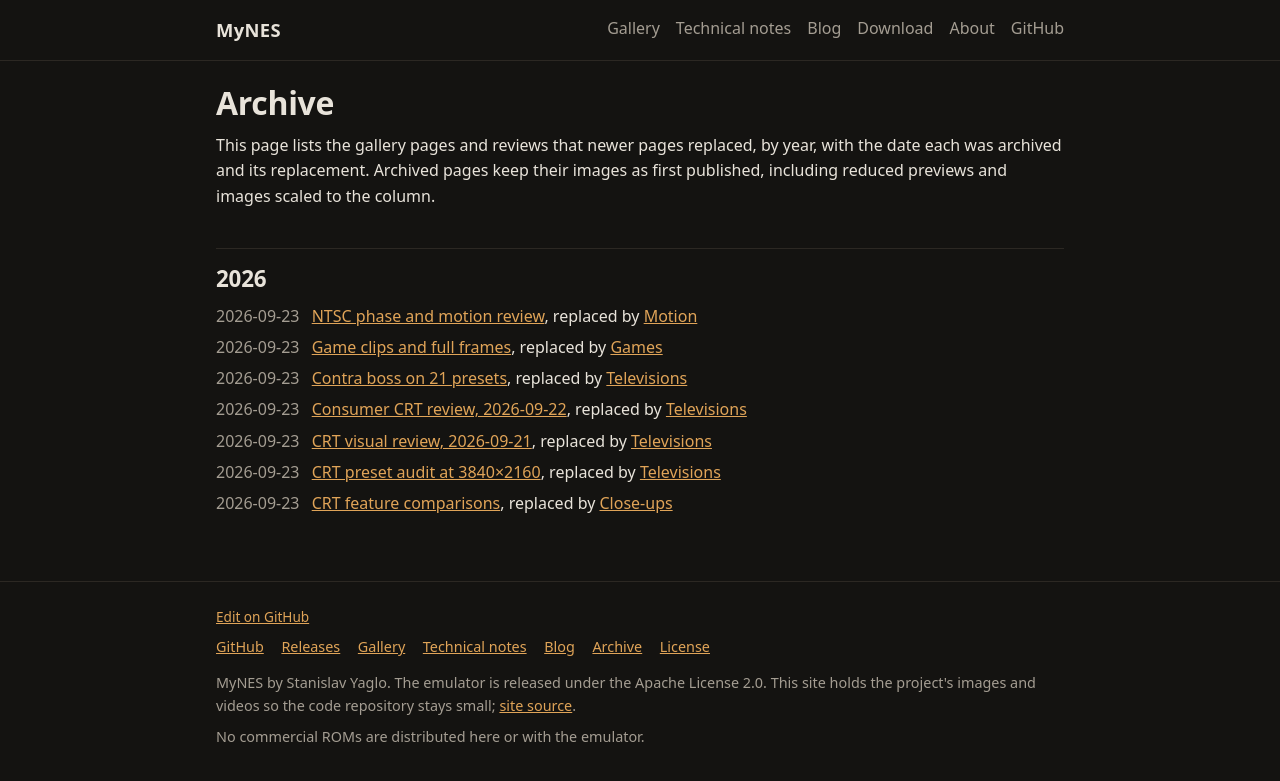
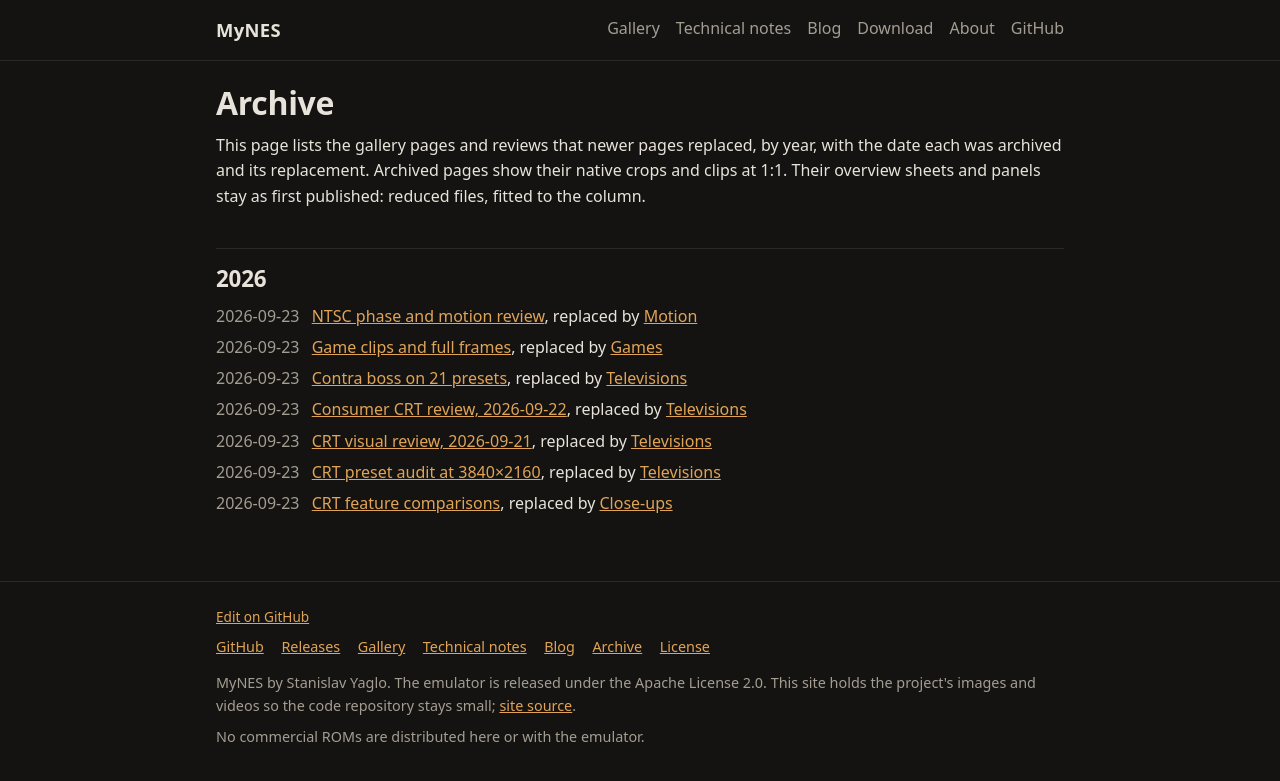
Before and after one commit to yaglo/mynes-web, a Jekyll site: the page built from archive/index.md, in a window 1280 px wide. Shown: the top 781 px of the page. Built offline with Jekyll 4.4.1, drawn with Linux system fonts in a browser that asks for light colours.

Commit message:
Say which archived images stay as first published
The Archive index said archived pages keep all their images as first
published. The archive rewrite moved their native crops to crop.html at
1:1 with new @1x files, their GIF animations to clip.html and their
large frames to the pan viewer; only the overview sheets and panels
stay reduced and fitted to the column.

```diff
--- a/archive/index.md
+++ b/archive/index.md
@@ -6,7 +6,7 @@
 description: Gallery pages and reviews of MyNES that newer pages replaced, with the date each was archived.
 ---
 
-<p>This page lists the gallery pages and reviews that newer pages replaced, by year, with the date each was archived and its replacement. Archived pages keep their images as first published, including reduced previews and images scaled to the column.</p>
+<p>This page lists the gallery pages and reviews that newer pages replaced, by year, with the date each was archived and its replacement. Archived pages show their native crops and clips at 1:1. Their overview sheets and panels stay as first published: reduced files, fitted to the column.</p>
 
 {% assign archived = site.pages | where_exp: "p", "p.archived" | sort: "title" | sort: "archived" | reverse %}
 {% assign years = archived | group_by_exp: "p", "p.archived | date: '%Y'" %}
```
